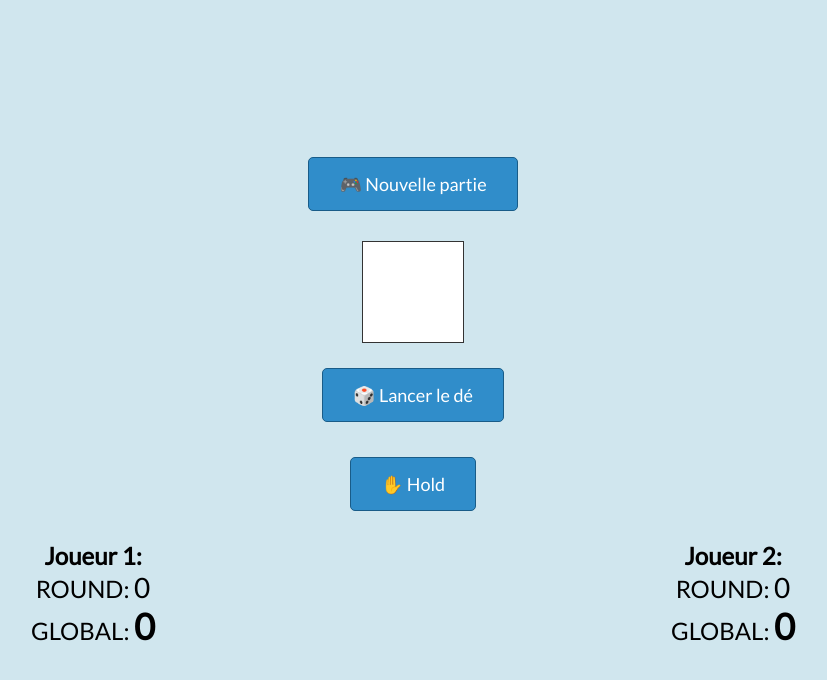
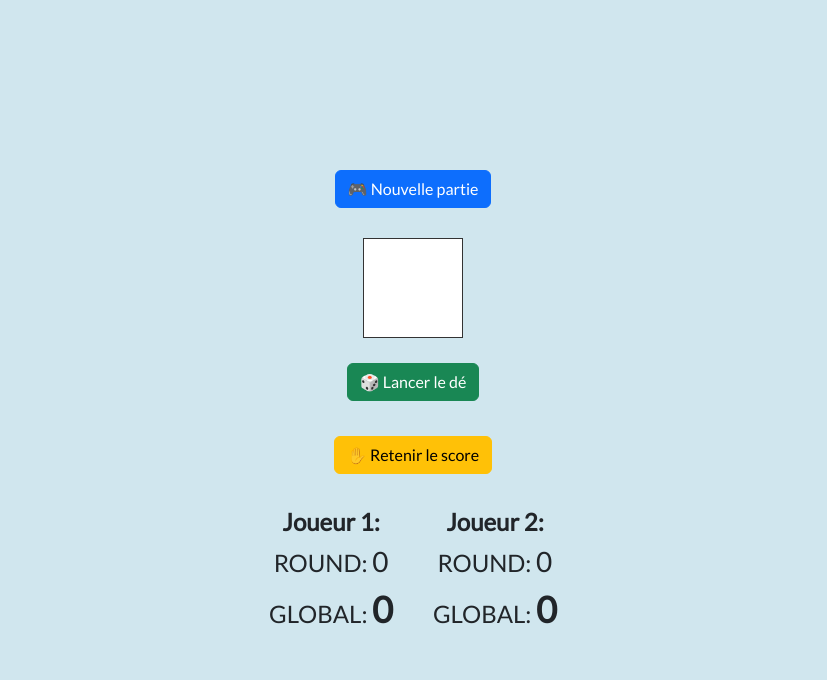
Before and after one commit to federicaiglesias/evEntrainementJS, a plain HTML site: page index.html in a window 1280 px wide. Shown: the whole page, without its empty margins (227-1054 px from the left). Drawn offline with nearby package versions, Linux system fonts and the light colour scheme; a small style sheet from the web is missing.

Commit message:
Boostrap added. Index.html modified

```diff
--- a/index.html
+++ b/index.html
@@ -1,8 +1,10 @@
+
 <!DOCTYPE html>
 <html lang="en">
 <head>
     <meta charset="UTF-8">
     <meta name="viewport" content="width=device-width, initial-scale=1.0">
+    <link rel="stylesheet" href="https://cdn.jsdelivr.net/npm/bootstrap@5.3.2/dist/css/bootstrap.min.css" integrity="sha384-Gn5384xqQ1aoWXA+058RXPxPg6fy4IWvTNh0E263XmFcJlSAwiGgFAW/dAiS6JXm" crossorigin="anonymous">
     <link rel="stylesheet" href="style.css">
     <link rel="stylesheet" href="https://cdnjs.cloudflare.com/ajax/libs/font-awesome/5.15.3/css/all.min.css" integrity="sha384-ez0xFdth5V7Z9ts6Z0L9KQxFr6z9NIOdca1Wtmf8r7Lqclw4MAZI54O4be5FaRI8" crossorigin="anonymous">
     <link rel="preconnect" href="https://fonts.googleapis.com">
@@ -13,14 +15,14 @@
 <body>
     <div id="game-container">
         <div id="dice-controls">
-            <button id="new-game">🎮 Nouvelle partie</button>
+            <button id="new-game" class="btn btn-primary">🎮 Nouvelle partie</button>
         </div>
         <div id="dice"></div>
         <div id="dice-controls">
-            <button id="roll-dice">🎲 Lancer le dé</button>
+            <button id="roll-dice" class="btn btn-success">🎲 Lancer le dé</button>
         </div>
-        <div id="dice-controls"></div>
-            <button id="hold">✋ Hold</button>
+        <div id="dice-controls">
+            <button id="hold" class="btn btn-warning">✋ Retenir le score</button>
         </div>
         <div id="player-container">
             <div class="player" id="player1">
@@ -38,5 +40,7 @@
         </div>
     </div>
     <script src="script.js"></script>
+    <script src="https://cdn.jsdelivr.net/npm/@popperjs/core@2.11.8/dist/umd/popper.min.js" integrity="sha384-I7E8VVD/ismYTF4hNIPjVp/Zjvgyol6VFvRkX/vR+Vc4jQkC+hVqc2pM8ODewa9r" crossorigin="anonymous"></script>
+    <script src="https://cdn.jsdelivr.net/npm/bootstrap@5.3.2/dist/js/bootstrap.min.js" integrity="sha384-BBtl+eGJRgqQAUMxJ7pMwbEyER4l1g+O15P+16Ep7Q9Q+zqX6gSbd85u4mG4QzX+" crossorigin="anonymous"></script>
 </body>
 </html>
```
